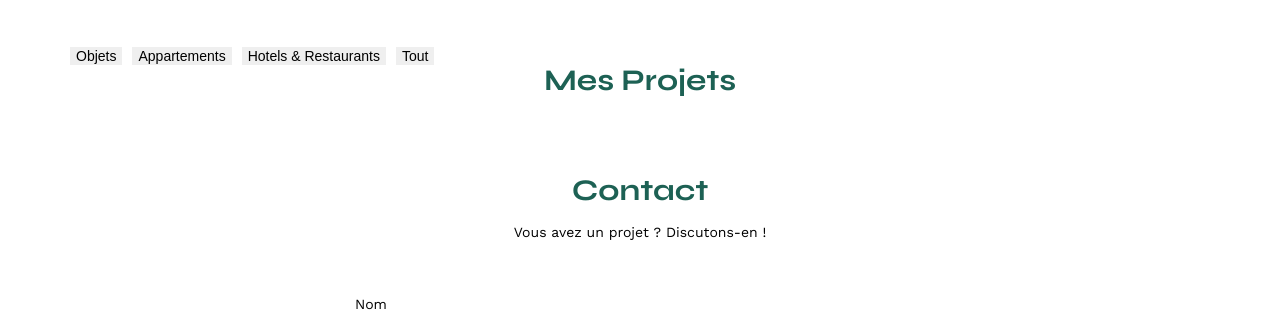
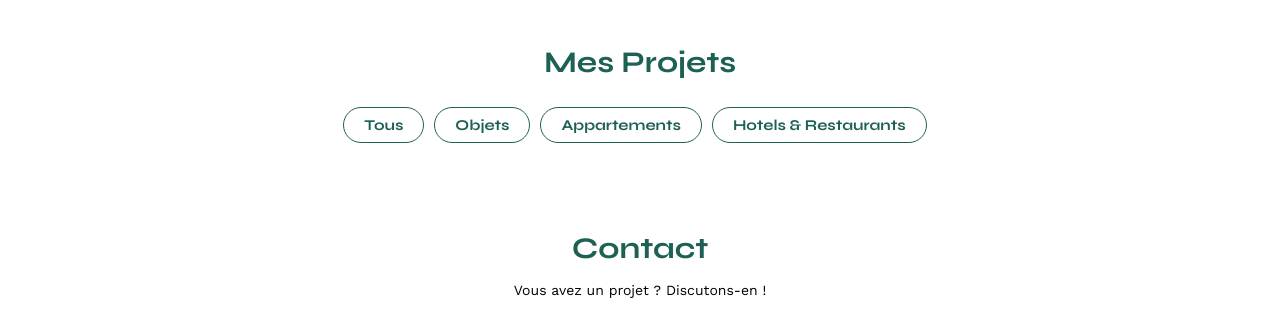
Before and after one commit to Selim-Ramdani/oc_portfolio_architect_p6, a website: page FrontEnd/index.html in a window 1280 px wide. Shown: the part 488-802 px from the top of the page. Drawn offline with nearby package versions, Linux system fonts and the light colour scheme; no server answers.

Commit message:
add btns - categories

```diff
--- a/FrontEnd/assets/style.css
+++ b/FrontEnd/assets/style.css
@@ -216,15 +216,29 @@ li:hover {
 
 .filters {
   display: flex;
+  margin-bottom: 40px;
+  justify-content: center;
 }
 
 .filters button {
+  padding: 8px 20px;
   margin-right: 10px;
-  font-size: 14px;
+  font-size: 15px;
   border: none;
   outline: none;
+  font-family: "Syne";
+  font-weight: 700;
+  color: #1d6154;
+  background-color: #fff;
+  border: 1px solid #1d6154;
+  text-align: center;
+  border-radius: 60px;
 }
 
+.active {
+  color: #fff;
+  background-color: #1d6154;
+}
 .filters button:hover {
   cursor: pointer;
 }
--- a/FrontEnd/index.html
+++ b/FrontEnd/index.html
@@ -52,8 +52,8 @@
         </article>
       </section>
       <section id="portfolio">
+        <h2>Mes Projets</h2>
         <div class="filters"></div>
-        <h2>Mes Projets</h2>
         <div class="gallery">
           <!-- La data est affichée de manière dynamique dans le JavaScript du projet -->
         </div>
--- a/FrontEnd/script.js
+++ b/FrontEnd/script.js
@@ -5,7 +5,6 @@
 
 const gallery = document.querySelector(".gallery");
 const filtersDiv = document.querySelector(".filters");
-
 const BASE_URL = "http://localhost:5678/";
 let arrWorks = [];
 // Fetch works
@@ -34,6 +33,9 @@ function displayWorks(work) {
 }
 
 function displayCategories() {
+  const displayAll = document.createElement("button");
+  displayAll.innerText = "Tous";
+
   const displayObject = document.createElement("button");
   displayObject.innerText = "Objets";
   // displayObject.setAttribute("name", "Objets");
@@ -45,13 +47,15 @@ function displayCategories() {
   const displayHotelRestaurant = document.createElement("button");
   displayHotelRestaurant.innerText = "Hotels & Restaurants";
 
-  const displayAll = document.createElement("button");
-  displayAll.innerText = "Tout";
-
+  filtersDiv.append(displayAll);
   filtersDiv.append(displayObject);
   filtersDiv.append(displayAppartment);
   filtersDiv.append(displayHotelRestaurant);
-  filtersDiv.append(displayAll);
+
+  displayAll.addEventListener("click", () => {
+    gallery.innerText = "";
+    displayWorks(arrWorks);
+  });
 
   displayObject.addEventListener("click", () => {
     const filterObjects = arrWorks.filter((arrWorks) => {
@@ -59,11 +63,6 @@ function displayCategories() {
     });
     gallery.innerText = "";
     displayWorks(filterObjects);
-  });
-
-  displayAll.addEventListener("click", () => {
-    gallery.innerText = "";
-    displayWorks(arrWorks);
   });
 
   displayAppartment.addEventListener("click", () => {
```
